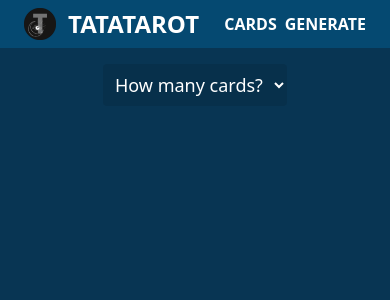
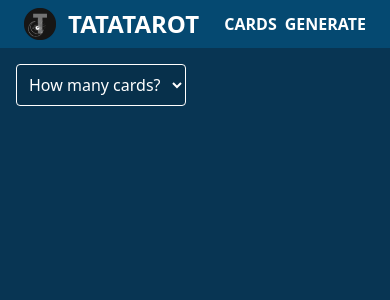
Before and after one commit to SophieH07/tatatarot.v.2.0, a React (Vite) app: page /generator in a window 390 px wide. Shown: the top 300 px of the page. Built offline with nearby package versions, Linux system fonts and the light colour scheme; the HTML template or start-up script is replaced by a standard one; what tailwindcss-animated would draw is missing.

Commit message:
add responsive design

```diff
--- a/src/App.jsx
+++ b/src/App.jsx
@@ -8,7 +8,7 @@ function App() {
   return (
     <>
       <Navbar />
-      <div className="pt-16">
+      <div className="pt-12">
         <Routes>
           <Route path="/" element={<Home />} />
           <Route path="generator" element={<Generator />} />
--- a/src/pages/Card.jsx
+++ b/src/pages/Card.jsx
@@ -2,11 +2,12 @@ import cards from "../components/cardList";
 
 const Card = () => {
   return (
-    <div className="grid grid-flow-row grid-cols-1 sm:grid-cols-2 md:grid-cols-3 lg:grid-cols-4 xl:grid-cols-5 2xl:grid-cols-6">
+    <div className="flex justify-center items-center">
+      <div className="grid grid-flow-row grid-cols-1 sm:grid-cols-2 md:grid-cols-3 lg:grid-cols-4 xl:grid-cols-4 2xl:grid-cols-5 p-2">
         {cards.map((card, i) => (
           <div key={card.name} className="animate-flip-down">
             <div className="relative inline-flex justify-center text-center uppercase font-bold m-3 transition duration-300 ease-in-out hover:scale-110">
-            <img src={card.picture} className="max-w-[14em]" />
+              <img src={card.picture} className="max-w-[16em]" />
               <span className="cursor-default absolute inset-0 pt-36 transition-all transform opacity-0 hover:bg-white hover:bg-opacity-70 hover:opacity-100 text-3xl text-black">
                 {card.name}
               </span>
@@ -14,6 +15,7 @@ const Card = () => {
           </div>
         ))}
       </div>
+    </div>
   );
 };
 
--- a/src/pages/Generator.jsx
+++ b/src/pages/Generator.jsx
@@ -18,13 +18,13 @@ const Generator = () => {
   }
 
   return (
-    <div className="flex justify-center items-center">
-      <div className="justify-center items-center text-center">
-        <div className="inline-flex items-center pb-4">
+    <div>
+      <div className="lg:flex md:flex">
+        <div className="lg:flex lg:h-screen lg:items-center md:flex md:h-screen md:items-center xl:flex xl:h-screen xl:items-center">
           <select
             name="number-cards"
             id="number-cards"
-            className="p-2 bg-none bg-black rounded bg-opacity-10 text-lg"
+            className="p-2 bg-black rounded bg-opacity-10 lg:text-lg md:text-base sm:text-sm border border-white m-4"
             onChange={(e) => getRandomCards(e.target.value)}
           >
             <option className="bg-slate-800" value="0">
@@ -46,10 +46,16 @@ const Generator = () => {
         </div>
         <div>
           {randomCards.map((card) => (
-            <div key={card.name} className="inline-flex animate-jump-in">
-              <div className="relative inline-flex justify-center text-center uppercase font-bold m-4 transition duration-300 ease-in-out hover:scale-110">
-                <img src={card.picture} className="max-w-[14em]" />
-                <span className="cursor-default absolute inset-0 pt-36 transition-all transform opacity-0 hover:bg-white hover:bg-opacity-70 hover:opacity-100 text-3xl text-black">
+            <div
+              key={card.name}
+              className="inline-flex justify-center items-center animate-jump-in"
+            >
+              <div className="relative inline-flex justify-center text-center uppercase font-bold m-6 transition duration-300 ease-in-out hover:scale-110">
+                <img
+                  src={card.picture}
+                  className="lg:max-w-[16em] max-w-[10em]"
+                />
+                <span className="cursor-default absolute inset-0 pt-20 lg:pt-28 sm:pt-16 md:pt-10 transition-all transform opacity-0 hover:bg-white hover:bg-opacity-70 hover:opacity-100 text-3xl sm:text-xl md:text-xl text-black">
                   {card.name}
                 </span>
               </div>
--- a/src/pages/Home.jsx
+++ b/src/pages/Home.jsx
@@ -2,13 +2,13 @@ import Logo from "../assets/tarotlogotrans.png";
 
 const Home = () => {
   return (
-    <div className=" text-center text-5xl uppercase font-bold">
+    <div className=" text-center lg:text-5xl md:text-4xl sm:text-xl xl:text-6xl uppercase font-bold">
       <p className="animate-fade-right pt-4">
         Welcome on Tatatarot! Pick a tarot card!
       </p>
       <div className="flex justify-center items-center pt-9">
         <img
-          className="max-h-[60vh] max-w-[60vh] animate-wiggle animate-infinite"
+          className="max-h-[40vh] max-w-[40vh] animate-rotate-y animate-infinite animate-duration-[4000ms]"
           src={Logo}
         />
       </div>
```
Lines whose indentation alone changed are shown as unchanged.
